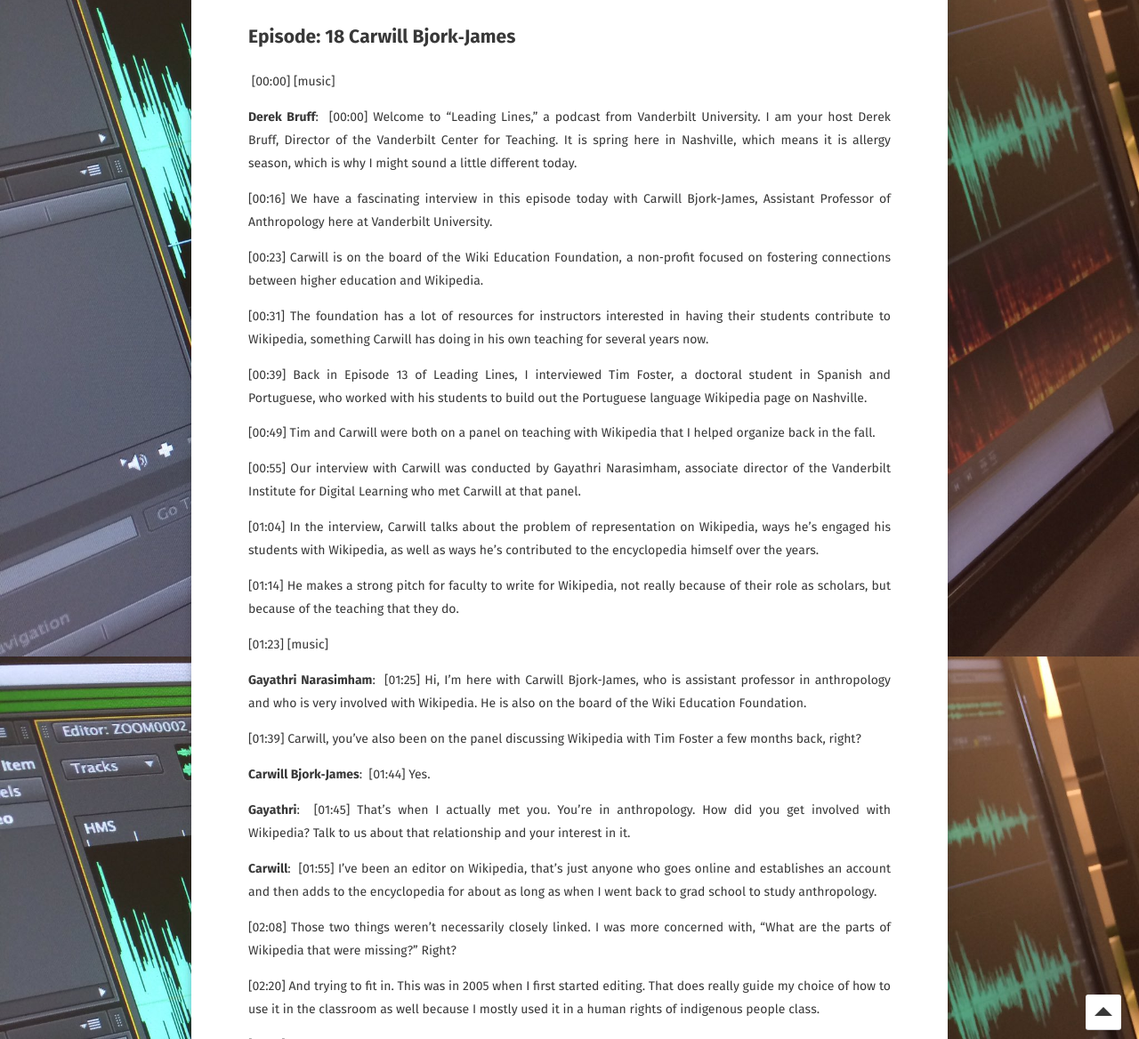
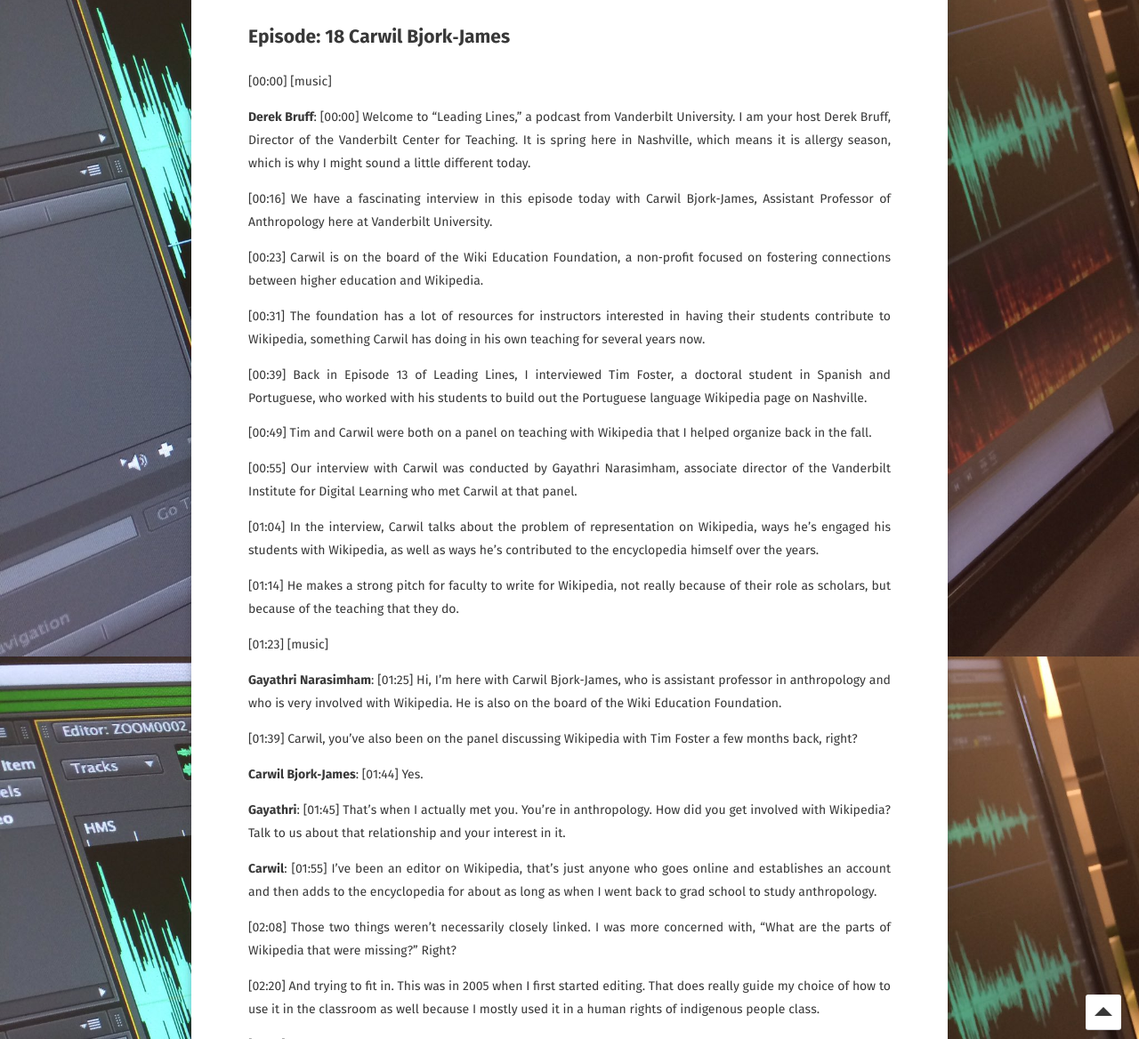
Before and after one commit to leadinglinespod/leadinglinespod.github.io, a Jekyll site: the page built from _posts/2017-05-01-episode-018.md, in a window 1280 px wide and 1400 px high, scrolled down 950 px, cut to the strip 232-1400 px from the top of the window. Shown: the whole strip at 89% size. Built offline with Jekyll 4.4.1, drawn with Linux system fonts in a browser that asks for light colours; some web fonts are replaced; comment, search, counter and statistics services are not loaded; some of the changed text lies outside the part shown.

Commit message:
Update 2017-05-01-episode-018.md

```diff
--- a/_posts/2017-05-01-episode-018.md
+++ b/_posts/2017-05-01-episode-018.md
@@ -24,41 +24,41 @@ Links:
 
 <iframe width="100%" height="450" scrolling="no" frameborder="no" src="https://w.soundcloud.com/player/?url=https%3A//api.soundcloud.com/tracks/319923365%3Fsecret_token%3Ds-kTrbI&amp;auto_play=false&amp;hide_related=false&amp;show_comments=true&amp;show_user=true&amp;show_reposts=false&amp;visual=true"></iframe>
 
-## Episode: 18 Carwill Bjork‑James
+## Episode: 18 Carwil Bjork‑James
 
- [00:00] [music]
+ [00:00] [music]
 
-**Derek Bruff**:  [00:00] Welcome to "Leading Lines," a podcast from
+**Derek Bruff**:  [00:00] Welcome to "Leading Lines," a podcast from
 Vanderbilt University. I am your host Derek Bruff, Director of the
 Vanderbilt Center for Teaching. It is spring here in Nashville, which
 means it is allergy season, which is why I might sound a little
 different today.
 
 [00:16] We have a fascinating interview in this episode today with
-Carwill Bjork‑James, Assistant Professor of Anthropology here at
+Carwil Bjork‑James, Assistant Professor of Anthropology here at
 Vanderbilt University.
 
-[00:23] Carwill is on the board of the Wiki Education Foundation, a
+[00:23] Carwil is on the board of the Wiki Education Foundation, a
 non‑profit focused on fostering connections between higher education and
 Wikipedia.
 
 [00:31] The foundation has a lot of resources for instructors
 interested in having their students contribute to Wikipedia, something
-Carwill has doing in his own teaching for several years now.
+Carwil has doing in his own teaching for several years now.
 
 [00:39] Back in Episode 13 of Leading Lines, I interviewed Tim Foster,
 a doctoral student in Spanish and Portuguese, who worked with his
 students to build out the Portuguese language Wikipedia page on
 Nashville.
 
-[00:49] Tim and Carwill were both on a panel on teaching with
+[00:49] Tim and Carwil were both on a panel on teaching with
 Wikipedia that I helped organize back in the fall.
 
-[00:55] Our interview with Carwill was conducted by Gayathri
+[00:55] Our interview with Carwil was conducted by Gayathri
 Narasimham, associate director of the Vanderbilt Institute for Digital
-Learning who met Carwill at that panel.
+Learning who met Carwil at that panel.
 
-[01:04] In the interview, Carwill talks about the problem of
+[01:04] In the interview, Carwil talks about the problem of
 representation on Wikipedia, ways he's engaged his students with
 Wikipedia, as well as ways he's contributed to the encyclopedia himself
 over the years.
@@ -69,21 +69,21 @@ teaching that they do.
 
 [01:23] [music]
 
-**Gayathri Narasimham**:  [01:25] Hi, I'm here with Carwill
+**Gayathri Narasimham**:  [01:25] Hi, I'm here with Carwil
 Bjork‑James, who is assistant professor in anthropology and who is very
 involved with Wikipedia. He is also on the board of the Wiki Education
 Foundation.
 
-[01:39] Carwill, you've also been on the panel discussing Wikipedia
+[01:39] Carwil, you've also been on the panel discussing Wikipedia
 with Tim Foster a few months back, right?
 
-**Carwill Bjork‑James**:  [01:44] Yes.
+**Carwil Bjork‑James**:  [01:44] Yes.
 
-**Gayathri**:  [01:45] That's when I actually met you. You're in
+**Gayathri**:  [01:45] That's when I actually met you. You're in
 anthropology. How did you get involved with Wikipedia? Talk to us about
 that relationship and your interest in it.
 
-**Carwill**:  [01:55] I've been an editor on Wikipedia, that's just
+**Carwil**:  [01:55] I've been an editor on Wikipedia, that's just
 anyone who goes online and establishes an account and then adds to the
 encyclopedia for about as long as when I went back to grad school to
 study anthropology.
@@ -110,11 +110,11 @@ Wikipedia's.
 describe more the world and describe the world evenly, and my students
 have the opportunity to do that in their class.
 
-**Gayathri**:  [03:22] Do you do fieldwork where you've actually met a
+**Gayathri**:  [03:22] Do you do fieldwork where you've actually met a
 lot of the indigenous peoples about whom you write in Wikipedia and talk
 about?
 
-**Carwill**:  [03:25] My fieldwork is in Bolivia, Bolivia is depending
+**Carwil**:  [03:25] My fieldwork is in Bolivia, Bolivia is depending
 on you look at either polarity or majority indigenous country.
 
 [03:35] A lot of my fieldwork has been urban, but it's also been with
@@ -148,7 +148,7 @@ they done with their various actions.
 thrives on, I would use Wikipedia as a place to put that information up
 and out to the world.
 
-**Gayathri**:  [05:21] A common perception about Wikipedia is the
+**Gayathri**:  [05:21] A common perception about Wikipedia is the
 reliability of its sources and its information. You're using Wikipedia
 in your research and maybe in your classes to teach your students about
 the indigenous peoples that you cover in your research and through your
@@ -159,7 +159,7 @@ there other online published sources that you can actually ‑‑ you said
 you have references you can then verify and so on. That must be a very
 important process for your work particularly, right?
 
-**Carwill**:  [05:58] Yes, and I think actually Wikipedia's an
+**Carwil**:  [05:58] Yes, and I think actually Wikipedia's an
 interesting arena, because it is outside of the University space. The
 published source that is most reliant on, and most to users, to formal
 citation as a method, and so it makes it a very good place to teach
@@ -209,7 +209,7 @@ checked them.
 should know just because it is such an important information source for
 people in the world today.
 
-**Gayathri**:  [08:44] Do you use Wikipedia regularly in your classes
+**Gayathri**:  [08:44] Do you use Wikipedia regularly in your classes
 for teaching? I want to bring up the example when Tim Foster talked
 about creating a page about this in Portuguese for his students. The
 difficulties that they encountered and how they did it as a class
@@ -220,7 +220,7 @@ of your work is also involving research that's not in the US and
 probably in a language that's not English. How have you dealt with these
 kinds of difficulties?
 
-**Carwill**:  [09:18] The place where I have then, this semester is my
+**Carwil**:  [09:18] The place where I have then, this semester is my
 third time doing this, is in teaching human rights of indigenous
 peoples. That is an area where I'd have a structured Wikipedia
 assignment that is built up through the course of the semester.
@@ -282,7 +282,7 @@ they have different words for their leaders and other things like that.
 find an American history article and say, "Which of these [inaudible]
 appear in there, and what can we do about that narration?"
 
-**Gayathri**:  [12:49] This is a very fascinating aspect of Wikipedia
+**Gayathri**:  [12:49] This is a very fascinating aspect of Wikipedia
 digital that, to me, you're talking about objectivity and not opinions,
 and you are talking about finding references to back your claim, even if
 you have any opinions that should be backed.
@@ -294,7 +294,7 @@ talking about, it's not just the history of anthropology, the people
 that you're studying. But it's also the rest of American history, or
 world history, for that matter.
 
-**Carwill**:  [13:30] I do think that being a Wikipedia editor, is an
+**Carwil**:  [13:30] I do think that being a Wikipedia editor, is an
 important learning process, including in those moments where multiple
 people with multiple points of view are editing the same document.
 
@@ -339,7 +339,7 @@ concerned with a military audience. Maybe, there's another audience that
 says, "Oh, it's that bomb that caused this atrocity in that situation."
 How is that a different perspective?
 
-**Gayathri**:  [16:13] That's the most fascinating aspect of
+**Gayathri**:  [16:13] That's the most fascinating aspect of
 Wikipedia, it's not like a journal. It's very static, or it's not like
 an Encyclopedia Britannica, for example, which is also more controlled
 in the kinds of entries that can be made.
@@ -362,15 +362,15 @@ ways where you can add information online?
 or other kinds of base to share information, but Wikipedia is a very
 unique way. Tell me why you chose this?
 
-**Carwill**:  [17:22] I do actually, in my intro class, create a
+**Carwil**:  [17:22] I do actually, in my intro class, create a
 course blog. In both of those formats, you do have this appreciation of,
 "I'm writing something that I know other people are going to read." In
 that class, I do because it's technically available to other people, but
 it's not indexed.
 
-**Gayathri**:  [17:43] Is it available to others/students?
+**Gayathri**:  [17:43] Is it available to others/students?
 
-**Carwill**:  [17:46] It would be available to others outside, but
+**Carwil**:  [17:46] It would be available to others outside, but
 it's also not ‑‑ what am I looking for ‑‑ it's not indexed on search
 engines and things like that.
 
@@ -413,7 +413,7 @@ are visible but then don't necessarily reveal everything about the
 student, like a permit audience. I'm always very aware of that, that
 intensely archived aspect of a lot of the Internet media.
 
-**Gayathri**:  [20:23] That's a very interesting point, and it
+**Gayathri**:  [20:23] That's a very interesting point, and it
 actually relates to this next question I thought of asking you is you've
 written a lot of Wikipedia articles.
 
@@ -421,7 +421,7 @@ written a lot of Wikipedia articles.
 revise your statements about a particular thing because of more recent
 discoveries, recent opinions that have surfaced?
 
-**Carwill**:  [20:40] Sometimes. Wikipedia is a strange medium because
+**Carwil**:  [20:40] Sometimes. Wikipedia is a strange medium because
 your name isn't sitting out there attached to everything that you've
 worked on. I feel like if it were, perhaps I would be a more meticulous
 and recurrent updater and probably would have fewer articles that I had
@@ -471,7 +471,7 @@ Wikipedia work has been about our race than my academic work because
 it's a part of a public dialog. It's just helpful to have information
 out there.
 
-**Gayathri**:  [23:37] Also, to have clear concepts of what it is that
+**Gayathri**:  [23:37] Also, to have clear concepts of what it is that
 they're talking about. That makes a lot of sense.
 
 [23:42] To me, because I'm almost like an outsider coming into these
@@ -479,7 +479,7 @@ conversations, it's very helpful to understand these different
 terminologies and results for when you said that, in conversation, this
 is what it means. Not this, but this, those contrasts.
 
-**Carwill**:  [23:58] The other thing that I would say is that when I
+**Carwil**:  [23:58] The other thing that I would say is that when I
 have wrestled with something for a long time and found out a lot
 typically for teaching purposes, then I'm very tempted to upload and
 share that particular bit of research in Wikipedia. This is also a race
@@ -515,7 +515,7 @@ not on the frontier of the research.
 "[25:41] You're the synthesizer for students and make yourself into
 the synthesizer for a broader public."
 
-**Gayathri**:  [25:48] That's a different way to use it right. You've
+**Gayathri**:  [25:48] That's a different way to use it right. You've
 been talking about how you're using Wikipedia in your class for your
 students. This broader way of doing things is also very useful, and it's
 also useful for students.
@@ -529,7 +529,7 @@ community. That's very interesting.
 [26:25] That brings me to the next question, which is, tell us about
 the Wikimedia Foundation. What is your involvement with it?
 
-**Carwill**:  [26:33] The Wikimedia Foundation is an institution that
+**Carwil**:  [26:33] The Wikimedia Foundation is an institution that
 was set up to support, initially, Wikipedia and then a bunch of other
 free content projects that spun out from it, including the most
 prominent, which are Wikimedia Commons or commons.wikimedia.org.
@@ -608,12 +608,12 @@ program has built these tools, and then is offering them to any other
 programs that do Wikipedia education around the world, to be
 re‑localized and put in different language.
 
-**Gayathri**:  [31:26] Is this completely independent of other
+**Gayathri**:  [31:26] Is this completely independent of other
 organizations? Google, for example, they were going to create a library.
 It's independent of that. This is exclusive to Wikipedia and the
 educators.
 
-**Carwill**:  [31:41] This is education focused, independent NGO. A
+**Carwil**:  [31:41] This is education focused, independent NGO. A
 couple of years ago, Google gave a grant, not in exchange for other
 services, just because they respected the work. Most of its foundation
 funded.
@@ -655,16 +655,16 @@ infrastructure for all of that.
 host sites that have come up with a model to make that sustainable,
 which is really important.
 
-**Gayathri**:  [34:03] That's very impressive, and I'm very impressed
+**Gayathri**:  [34:03] That's very impressive, and I'm very impressed
 that you're on the board of one of 90 producers. That's great. Are you
 students out of the group that's editing the 7,000 or?
 
-**Carwill**:  [34:11] They're among the editors.
+**Carwil**:  [34:11] They're among the editors.
 
-**Gayathri**:  [34:12] That's awesome. This is great information. If a
+**Gayathri**:  [34:12] That's awesome. This is great information. If a
 faculty wants to be part of this group, can they get information?
 
-**Carwill**:  [34:23] They can go to wikiedu.org. That's the best site
+**Carwil**:  [34:23] They can go to wikiedu.org. That's the best site
 to start out. There are a set of both PDF and physical pamphlets that
 have been built over time.
 
@@ -702,23 +702,23 @@ online office hours for WikiEd to professors.
 [36:26] You can certainly, in the middle of the semester, be the
 student who says, "Hey, hey, I'm having this crisis. Help me out."
 
-**Gayathri**:  [36:36] This is awesome. We'll definitely have links to
+**Gayathri**:  [36:36] This is awesome. We'll definitely have links to
 the information that you have here in our podcast page, so that's good
 to know.
 
 [36:46] Before we end, I have one final question we'll be asking all
 our podcast contributors. What is your favorite analog technology?
 
-**Carwill**:  [36:56] I want to say the analog watch, but I don't know
+**Carwil**:  [36:56] I want to say the analog watch, but I don't know
 if this is the best. In a lot of ways, both because they can be crafted
 and quite beautiful, and because you can watch something work,
 particularly the ones that expose some of their gear work. Where you see
 the way they function.
 
-**Gayathri**:  [37:21] Some of them are very expensive, too, like a
+**Gayathri**:  [37:21] Some of them are very expensive, too, like a
 lot of Swiss watches.
 
-**Carwill**:  [37:25] Elaborate, yes. I do feel like one of the things
+**Carwil**:  [37:25] Elaborate, yes. I do feel like one of the things
 that we're seeing is that, but maybe people didn't expect 15 or 20 years
 ago, is that as there's been more and more digital technology where
 we're in a generation of digital technology that's interested in
@@ -732,23 +732,23 @@ new physical things.
 [38:07] While that's not something that I do, it is something that I
 think is fascinating.
 
-**Gayathri**:  [38:17] That's great. I think that's fascinating to me,
+**Gayathri**:  [38:17] That's great. I think that's fascinating to me,
 what you just said about the creative aspect of it. It may be invisible
 in digital technology, it's very obvious in analog where we have to put
 things together. Interesting.
 
-[38:21] Thank you very much, Carwill.
+[38:21] Thank you very much, Carwil.
 
-**Carwill**:  [38:26] Thank you.
+**Carwil**:  [38:26] Thank you.
 
 [38:27] [music]
 
-**Derek**:  [38:27] That was Carwill Bjork‑James, Assistant Professor
+**Derek**:  [38:27] That was Carwil Bjork‑James, Assistant Professor
 of Anthropology at Vanderbilt University. In the show notes, you'll find
-links to the information about Carwill as well as the Wiki Education
+links to the information about Carwil as well as the Wiki Education
 Foundation.
 
-[38:38] After hearing Carwill talk about the foundation's work, I'm
+[38:38] After hearing Carwil talk about the foundation's work, I'm
 sorely tempted to build a Wikipedia project into my fall first‑year
 writing seminar, but I'm already planning a podcast project with my
 students. I'm not sure if I've got room for another big project. Too
```
